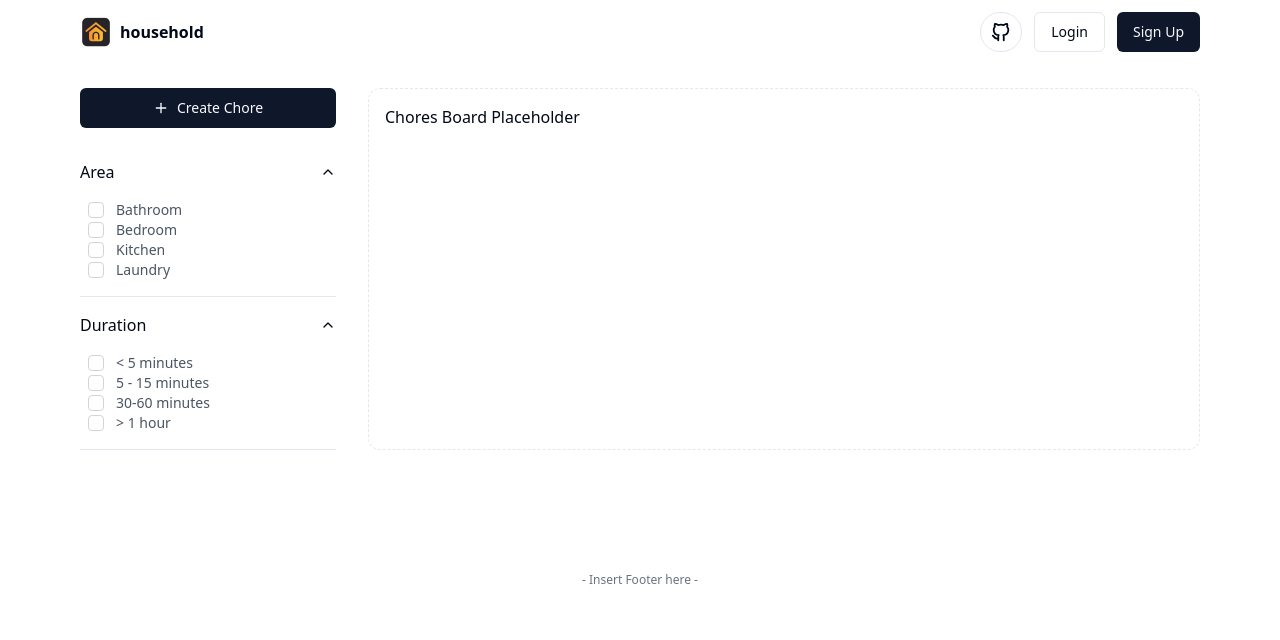
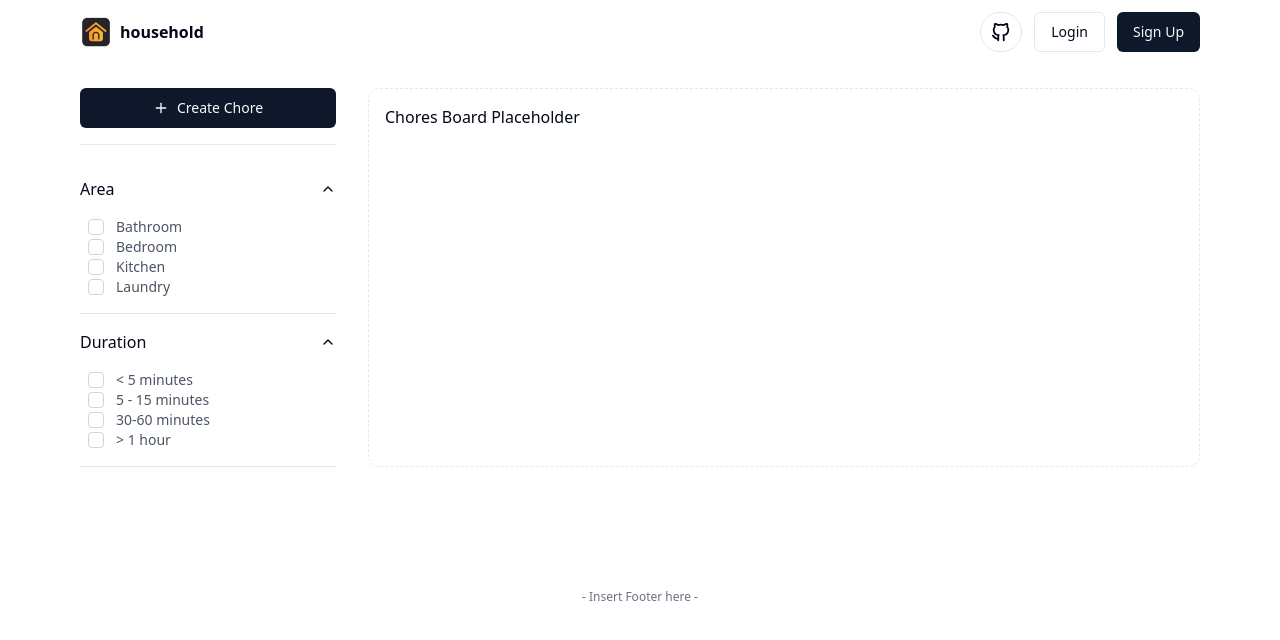
Before and after one commit to c-nicol/household, a React (Vite) app: page / in a window 1280 px wide. Shown: the top 640 px of the page. Built offline with nearby package versions, Linux system fonts and the light colour scheme.

Commit message:
Add separator in Chores sidebar

```diff
--- a/src/features/chores/sidebar/chores-sidebar.tsx
+++ b/src/features/chores/sidebar/chores-sidebar.tsx
@@ -1,3 +1,4 @@
+import { Separator } from '@/components/separator';
 import { ChoresFilters } from './chores-filters';
 import { CreateChore } from './create-chore';
 
@@ -5,6 +6,7 @@ export function ChoresSidebar() {
   return (
     <div className="flex flex-col gap-y-4">
       <CreateChore />
+      <Separator />
       <ChoresFilters />
     </div>
   );
```
